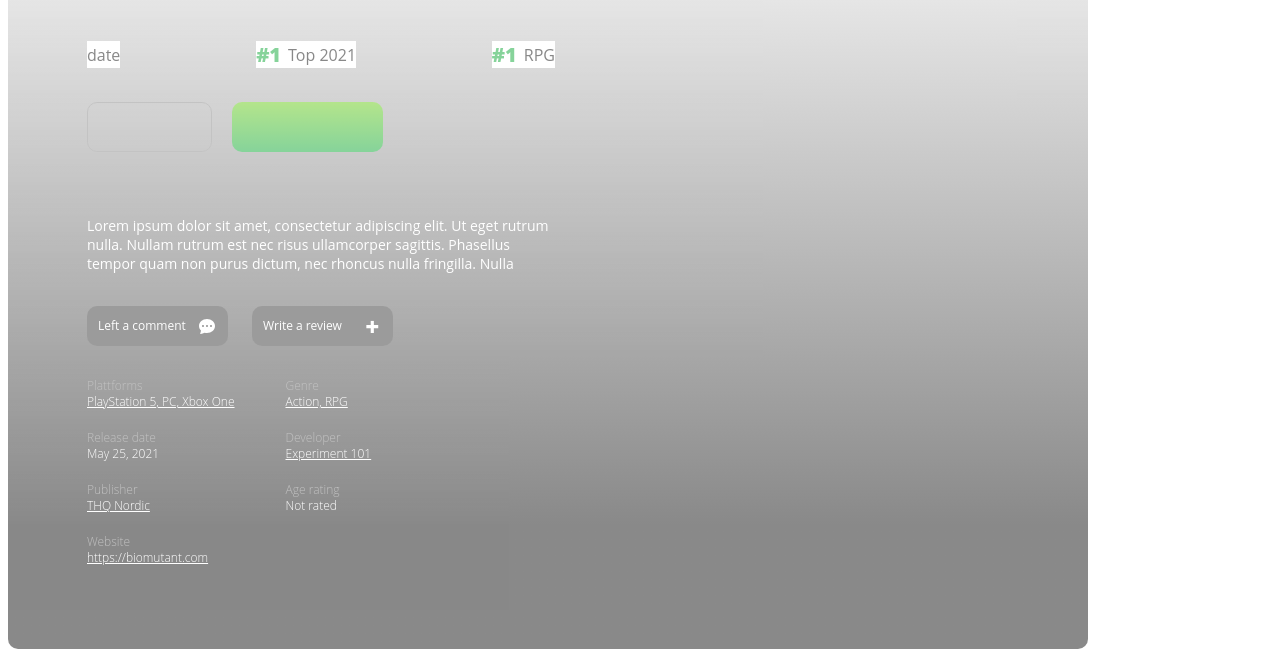
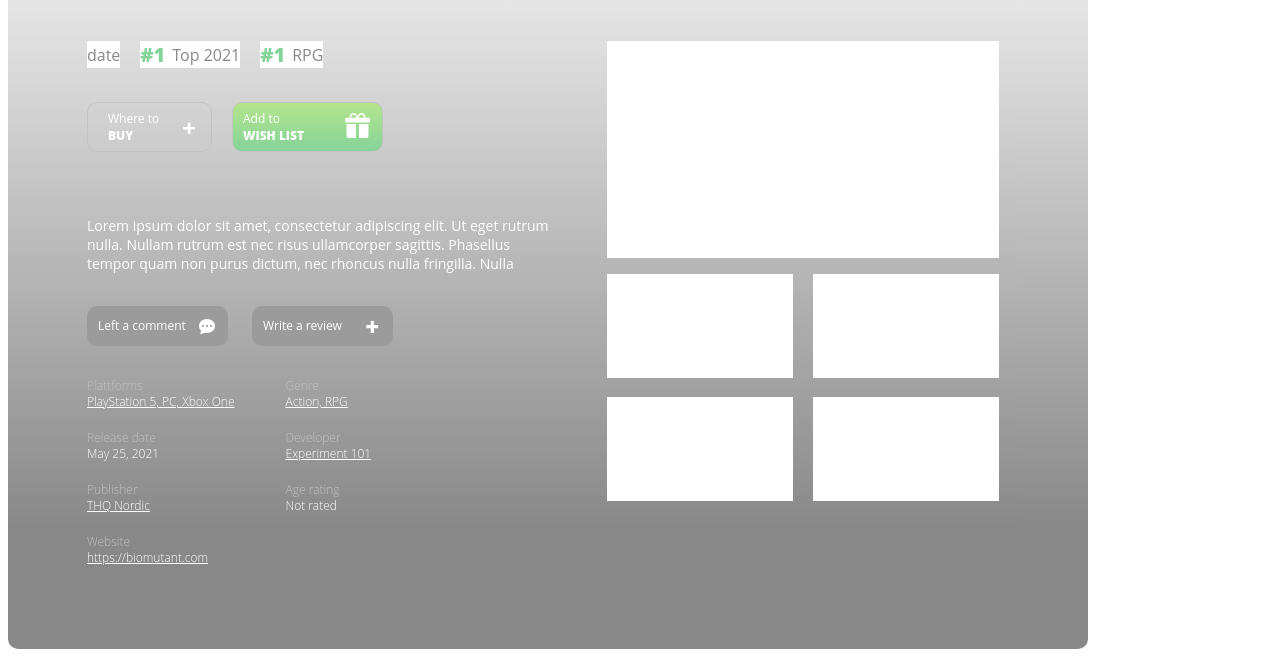
Before and after one commit to Ferramouspe/introductoryProgramAltimetrik, a plain HTML site: page Page Master/Main/modal.html in a window 1280 px wide. Shown: the part 153-810 px from the top of the page. Drawn offline with Linux system fonts and the light colour scheme.

Commit message:
visual part of the modal complete

```diff
--- a/Page Master/Main/modal.css
+++ b/Page Master/Main/modal.css
@@ -58,7 +58,6 @@
   margin-top: 44px;
   display: flex;
   flex-direction: row;
-  justify-content: space-between;
 }
 .modalDate,
 .modalTop,
@@ -96,7 +95,12 @@
   display: flex;
   flex-direction: row;
 }
-.whereBuyDiv {
+.whereBuyDiv,
+.wishListDiv {
+  display: flex;
+  justify-content: space-between;
+  align-items: center;
+  flex-direction: row;
   width: 125px;
   height: 50px;
   margin-right: 20px;
@@ -104,11 +108,56 @@
   box-sizing: border-box;
   border-radius: 10px;
 }
+.whereBuyText,
+.wishListText {
+  display: flex;
+  flex-direction: column;
+}
+.whereBuyText {
+  margin-left: 20px;
+}
+.wishListText {
+  margin-left: 10px;
+}
+.whereTo,
+.addTo {
+  margin: 0px;
+  font-family: Open Sans;
+  font-style: normal;
+  font-weight: 400;
+  font-size: 12px;
+  line-height: 17px;
+  color: #ffffff;
+}
+.plus2 {
+  margin: 0px;
+  margin-right: 15px;
+  font-family: Open Sans;
+  font-style: normal;
+  font-weight: bold;
+  font-size: 24px;
+  line-height: 33px;
+  text-align: center;
+  color: #ffffff;
+}
+.buy,
+.wishList {
+  margin: 0px;
+  font-family: Open Sans;
+  font-style: normal;
+  font-weight: 800;
+  font-size: 12px;
+  line-height: 17px;
+  color: #ffffff;
+}
 .wishListDiv {
   width: 151px;
   height: 50px;
   background: linear-gradient(180deg, #7cd235 0%, #2bb34f 100%);
   border-radius: 10px;
+}
+.wishListIcon {
+  margin-right: 12px;
 }
 .modalDescriptionDiv {
   display: flex;
@@ -214,3 +263,25 @@
 .ageRating {
   text-decoration: none;
 }
+.rightPart {
+  margin-top: 44px;
+  margin-left: 52px;
+  display: flex;
+  flex-direction: column;
+}
+.topImage {
+  margin-bottom: 16px;
+  width: 392px;
+  height: 217px;
+  background-color: #ffffff;
+}
+.gridImages {
+  display: grid;
+  grid-template-columns: repeat(2, 1fr);
+  gap: 19px;
+}
+.littleImages {
+  width: 186px;
+  height: 104px;
+  background-color: #ffffff;
+}
--- a/Page Master/Main/modal.html
+++ b/Page Master/Main/modal.html
@@ -52,10 +52,24 @@
                 </div>
                 <div class="firstModalButtons">
                     <div class="whereBuyDiv">
-
+                        <div class="whereBuyText">
+                            <h4 class="whereTo">Where to</h4>
+                            <h3 class="buy">BUY</h3>
+                        </div>
+                        <div class="whereBuyIcon">
+                            <h3 class="plus2">+</h3>
+                        </div>
                     </div>
                     <div class="wishListDiv">
-
+                        <div class="wishListText">
+                            <h4 class="addTo">Add to</h4>
+                            <h3 class="wishList">WISH LIST</h3>
+                        </div>
+                        <div class="wishListIcon">
+                            <svg width="25" height="25" viewBox="0 0 25 25" fill="none" xmlns="http://www.w3.org/2000/svg">
+                                <path fill-rule="evenodd" clip-rule="evenodd" d="M4.6875 3.90625C4.6875 1.74889 6.43639 0 8.59375 0C10.7511 0 12.5 1.74889 12.5 3.90625C12.5 1.74889 14.2489 0 16.4062 0C18.5636 0 20.3125 1.74889 20.3125 3.90625V3.91563C20.3125 4.025 20.3125 4.3375 20.2531 4.6875H23.4375C24.3004 4.6875 25 5.38705 25 6.25V7.8125C25 8.67544 24.3004 9.375 23.4375 9.375H1.5625C0.699555 9.375 0 8.67544 0 7.8125V6.25C0 5.38705 0.699555 4.6875 1.5625 4.6875H4.74687C4.70561 4.43231 4.68574 4.17412 4.6875 3.91563V3.90625ZM6.35625 4.6875H10.9375V3.90625C10.9375 3.06891 10.4908 2.29517 9.76562 1.8765C9.04047 1.45783 8.14703 1.45783 7.42188 1.8765C6.69672 2.29517 6.25 3.06891 6.25 3.90625C6.25 4.03906 6.25313 4.33437 6.32031 4.57812C6.3297 4.61538 6.34171 4.65193 6.35625 4.6875ZM18.6437 4.6875H14.0625V3.90625C14.0625 2.61183 15.1118 1.5625 16.4062 1.5625C17.7007 1.5625 18.75 2.61183 18.75 3.90625C18.75 4.03906 18.7469 4.33437 18.6797 4.57812C18.6701 4.61533 18.6581 4.65187 18.6437 4.6875ZM23.4375 10.9375V22.6562C23.4375 23.9507 22.3882 25 21.0938 25H14.0625V10.9375H23.4375ZM1.5625 22.6562C1.5625 23.9507 2.61183 25 3.90625 25H10.9375V10.9375H1.5625V22.6562Z" fill="white"/>
+                            </svg>
+                        </div>
                     </div>
                 </div>
                 <div class="modalDescriptionDiv">
@@ -108,8 +122,24 @@
                     </div>
                 </div>
             </div>
-            <div class="rigthPart">
+            <div class="rightPart">
+                <div class="topImage">
 
+                </div>
+                <div class="gridImages">
+                    <div class="littleImages">
+
+                    </div>
+                    <div class="littleImages">
+
+                    </div>
+                    <div class="littleImages">
+
+                    </div>
+                    <div class="littleImages">
+
+                    </div>
+                </div>
             </div>
         </div>
     </div>
```
